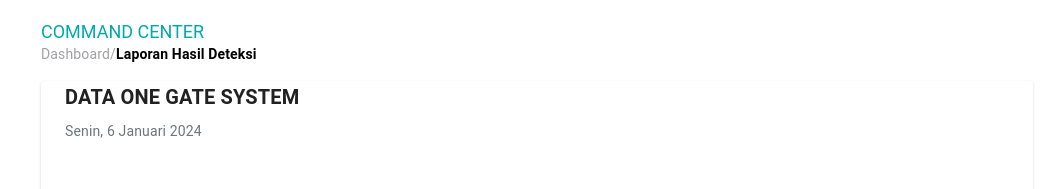
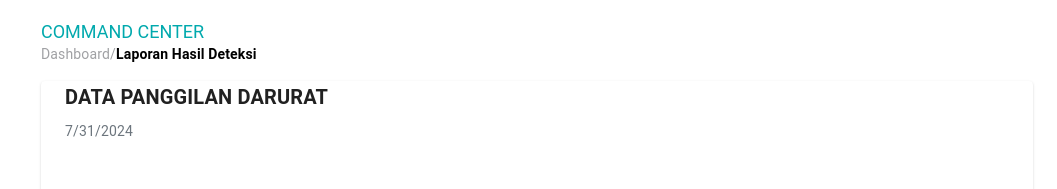
Before and after one commit to ery2611/Smart-RW, a React (Create React App) app: page /Panggilan in a window 1280 px wide. Shown: the top 189 px of the page, without its empty margins (223-1280 px from the left). Built offline with nearby package versions, Linux system fonts and the light colour scheme.

Commit message:
update dashboard panggilan dan ogs

```diff
--- a/src/Components/Chart/Index.js
+++ b/src/Components/Chart/Index.js
@@ -20,10 +20,10 @@ const PieChartComponent = ({ data }) => {
   return (
     <Box>
       <Typography variant="h6" sx={{ fontWeight: "bold", marginBottom: 1 }}>
-        DATA ONE GATE SYSTEM
+        {data.title} {/* Display title here */}
       </Typography>
       <Typography variant="body2" sx={{ color: "#6c757d", marginBottom: 3 }}>
-        Senin, 6 Januari 2024
+        {new Date().toLocaleDateString()} {/* Display current date here */}
       </Typography>
       <Box
         sx={{
--- a/src/Pages/OGS/Index.js
+++ b/src/Pages/OGS/Index.js
@@ -136,22 +136,27 @@ const OGS = () => {
     setCurrentPage(value);
   };
 
-  // Calculate data for PieChart
   const calculatePieChartData = () => {
+    const chartTitle = "DATA ONE GATE SYSTEM"; // Set title here
+
+    // Hitung jumlah setiap jenis objek
     const counts = data.reduce((acc, item) => {
       acc[item.jenis_objek.toUpperCase()] =
         (acc[item.jenis_objek.toUpperCase()] || 0) + 1;
       return acc;
     }, {});
 
+    // Hitung total untuk mendapatkan persentase
     const total = Object.values(counts).reduce((sum, count) => sum + count, 0);
 
+    // Siapkan label dan nilai dengan persentase
     const labels = Object.keys(counts);
     const values = Object.values(counts).map((count) =>
       ((count / total) * 100).toFixed(2)
     );
 
-    return { labels, values };
+    // Return data dengan title
+    return { labels, values, title: chartTitle };
   };
 
   // Get current data
--- a/src/Pages/Panggilan/Index.js
+++ b/src/Pages/Panggilan/Index.js
@@ -118,22 +118,27 @@ const Panggilan = () => {
     setCurrentPage(value);
   };
 
-  // Calculate data for PieChart
   const calculatePieChartData = () => {
+    const chartTitle = "DATA PANGGILAN DARURAT"; // Set title here
+
+    // Hitung jumlah setiap jenis objek
     const counts = data.reduce((acc, item) => {
       acc[item.jenis_panggilan.toUpperCase()] =
         (acc[item.jenis_panggilan.toUpperCase()] || 0) + 1;
       return acc;
     }, {});
 
+    // Hitung total untuk mendapatkan persentase
     const total = Object.values(counts).reduce((sum, count) => sum + count, 0);
 
+    // Siapkan label dan nilai dengan persentase
     const labels = Object.keys(counts);
     const values = Object.values(counts).map((count) =>
       ((count / total) * 100).toFixed(2)
     );
 
-    return { labels, values };
+    // Return data dengan title
+    return { labels, values, title: chartTitle };
   };
 
   // Get current data
@@ -175,6 +180,7 @@ const Panggilan = () => {
           <PieChartComponent data={calculatePieChartData()} />
         </Box>
       </Container>
+
       <Stack
         direction="row"
         spacing={2}
```
